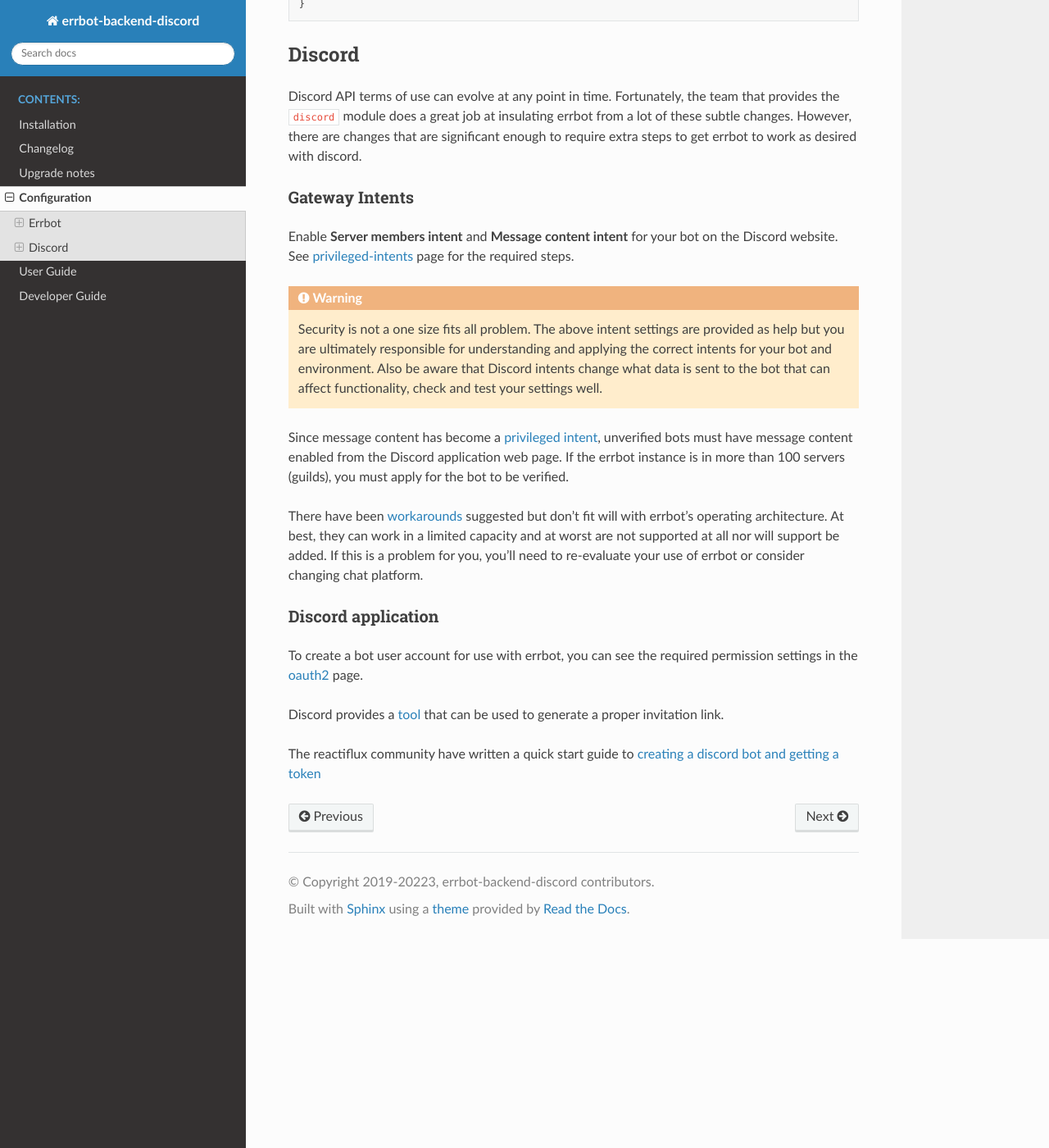
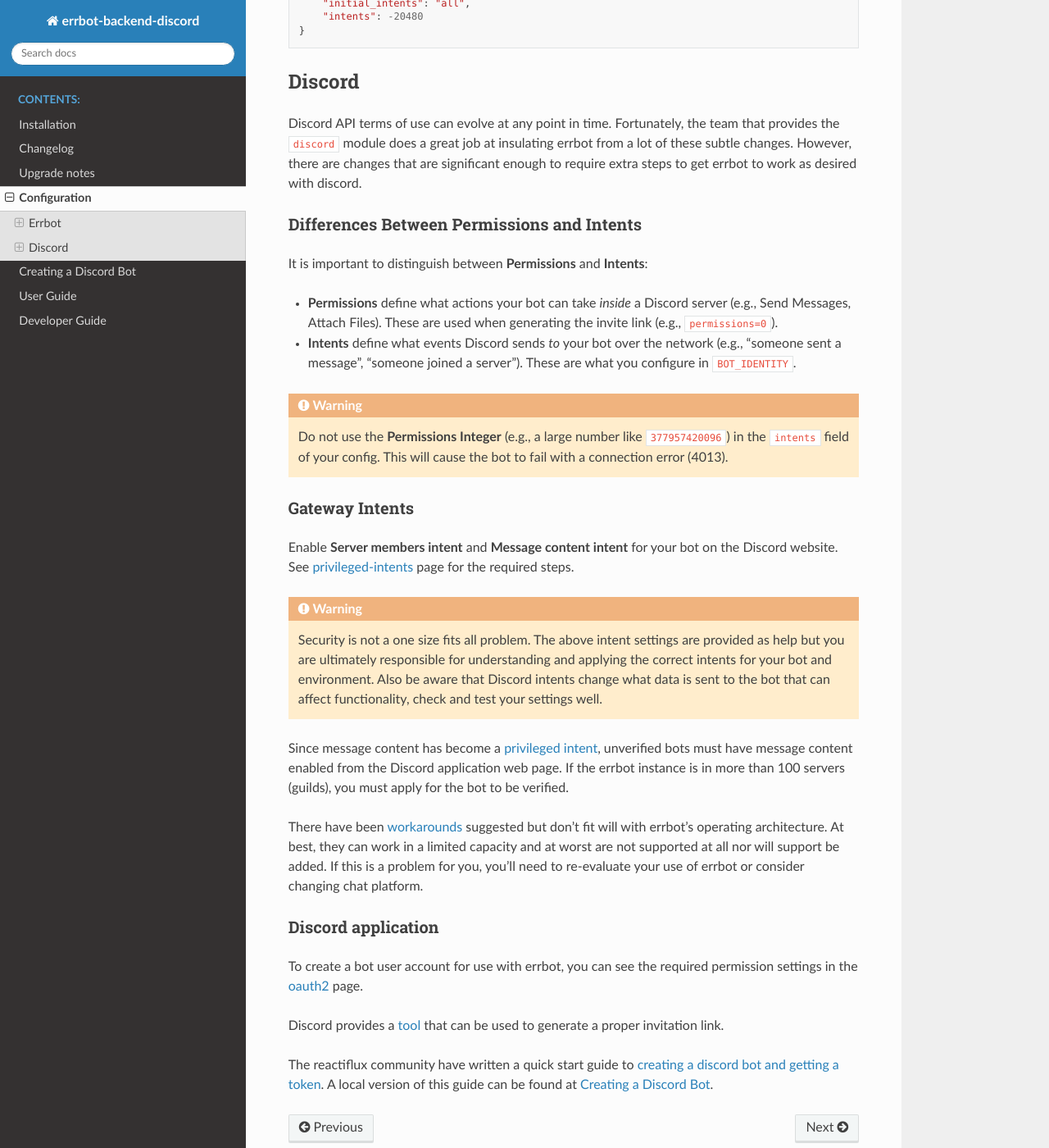
Before and after one commit to errbotio/err-backend-discord, a Sphinx documentation site: the page built from docs/configuration.rst, in a window 1280 px wide and 1400 px high, scrolled down 2459 px. Shown: the whole window at 82% size. Built offline with Sphinx 7.4.7 and the Read the Docs theme 3.1.0, drawn with Linux system fonts in a browser that asks for light colours; some of the changed text lies outside the part shown.

Commit message:
docs: add create discord bot steps

```diff
--- a/docs/configuration.rst
+++ b/docs/configuration.rst
@@ -94,13 +95,23 @@
         "intents": -20480
     }
 
+Discord
+-------
 
-Discord
-------------------------------------------------------------------------
+Discord API terms of use can evolve at any point in time.
+Fortunately, the team that provides the ``discord`` module does a great job at insulating errbot
+from a lot of these subtle changes. However, there are changes that are significant enough to require extra steps to get errbot to work as desired with discord.
 
-Discord API terms of use can evolve at any point in time.  Fortunately, the team that provides the ``discord`` module does a great job at insulating errbot
-from a lot of these subtle changes.  However, there are changes that are significant enough to require extra steps to get errbot to work as desired with discord.
+Differences Between Permissions and Intents
+^^^^^^^^^^^^^^^^^^^^^^^^^^^^^^^^^^^^^^^^^^^^^^^^^^^^^^^^^^^^^^^^^^^^^^^^
 
+It is important to distinguish between **Permissions** and **Intents**:
+
+*   **Permissions** define what actions your bot can take *inside* a Discord server (e.g., Send Messages, Attach Files). These are used when generating the invite link (e.g., ``permissions=0``).
+*   **Intents** define what events Discord sends *to* your bot over the network (e.g., "someone sent a message", "someone joined a server"). These are what you configure in ``BOT_IDENTITY``.
+
+.. warning::
+    Do not use the **Permissions Integer** (e.g., a large number like ``377957420096``) in the ``intents`` field of your config. This will cause the bot to fail with a connection error (4013).
 
 Gateway Intents
 ^^^^^^^^^^^^^^^^^^^^^^^^^^^^^^^^^^^^^^^^^^^^^^^^^^^^^^^^^^^^^^^^^^^^^^^^
@@ -121,4 +132,4 @@
 
 Discord provides a `tool <https://discordapi.com/permissions.html>`_ that can be used to generate a proper invitation link.
 
-The reactiflux community have written a quick start guide to `creating a discord bot and getting a token <https://github.com/reactiflux/discord-irc/wiki/Creating-a-discord-bot-&-getting-a-token>`_
+The reactiflux community have written a quick start guide to `creating a discord bot and getting a token <https://github.com/reactiflux/discord-irc/wiki/Creating-a-discord-bot-&-getting-a-token>`_. A local version of this guide can be found at :ref:`bot_creation`.
--- a/docs/index.rst
+++ b/docs/index.rst
@@ -15,6 +15,7 @@
 
    installation.rst
    configuration.rst
+   bot_creation.rst
    user_guide.rst
    developer_guide.rst
 
```
Also changed, not shown: other parts of docs/configuration.rst (+6 -5 lines), docs/bot_creation.rst (added, +49 -0 lines).
